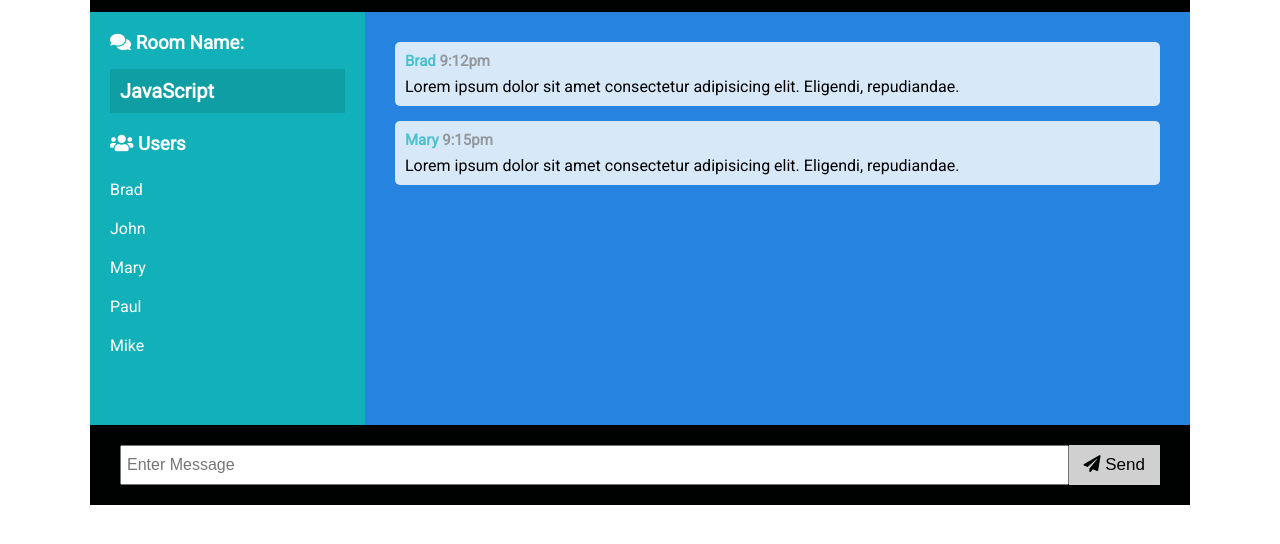
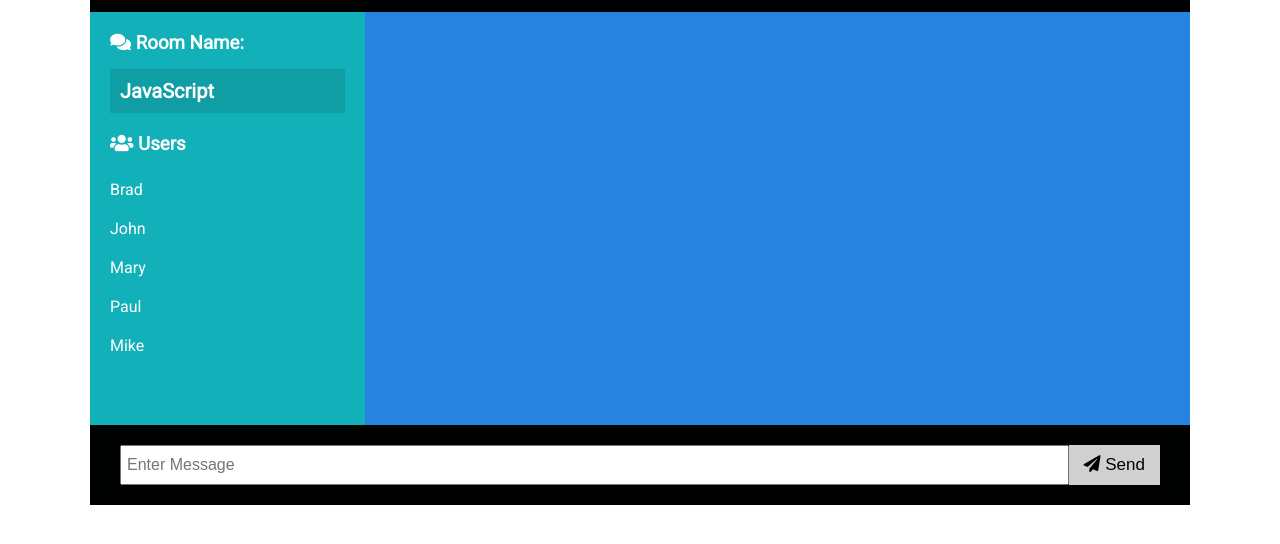
Before and after one commit to pavan-kalyan0412/Chatify-App, a website: page public/chat.html in a window 1280 px wide. Shown: the part 86-630 px from the top of the page. Drawn offline with nearby package versions, Linux system fonts and the light colour scheme; no server answers.

Commit message:
removed the dummy text

```diff
--- a/public/chat.html
+++ b/public/chat.html
@@ -5,7 +5,7 @@
   <meta name="viewport" content="width=device-width, initial-scale=1.0">
   <link rel="stylesheet" href="https://cdnjs.cloudflare.com/ajax/libs/font-awesome/5.12.1/css/all.min.css" integrity="sha256-mmgLkCYLUQbXn0B1SRqzHar6dCnv9oZFPEC1g1cwlkk=" crossorigin="anonymous" />
   <link rel="stylesheet" href="css/style.css">
-  <title>ChatCord App</title>
+  <title>Chatify App</title>
 </head>
 <body>
   <div class="chat-container">
@@ -26,22 +26,7 @@
           <li>Mike</li>
         </ul>
       </div>
-      <div class="chat-messages">
-					<div class="message">
-						<p class="meta">Brad <span>9:12pm</span></p>
-						<p class="text">
-							Lorem ipsum dolor sit amet consectetur adipisicing elit. Eligendi,
-							repudiandae.
-						</p>
-					</div>
-					<div class="message">
-						<p class="meta">Mary <span>9:15pm</span></p>
-						<p class="text">
-							Lorem ipsum dolor sit amet consectetur adipisicing elit. Eligendi,
-							repudiandae.
-						</p>
-					</div>
-      </div>
+      <div class="chat-messages"></div>
     </main>
     <div class="chat-form-container">
       <form id="chat-form">
@@ -56,8 +41,6 @@
       </form>
     </div>
   </div>
-
-  <script src="https://cdnjs.cloudflare.com/ajax/libs/qs/6.12.1/qs.min.js" integrity="sha512-vuLOE4Fh9lfxaN9n81Vl1HwrqMYz9WKoNmsHNC7Hz7OWX4k4O7FjCyQ1tQ82RJExao+Fas40RLiS5PCfVRGgnQ==" crossorigin="anonymous" referrerpolicy="no-referrer"></script>
   <script src="/socket.io/socket.io.js"></script>
   <script src="js/main.js"></script>
 </body>
```
